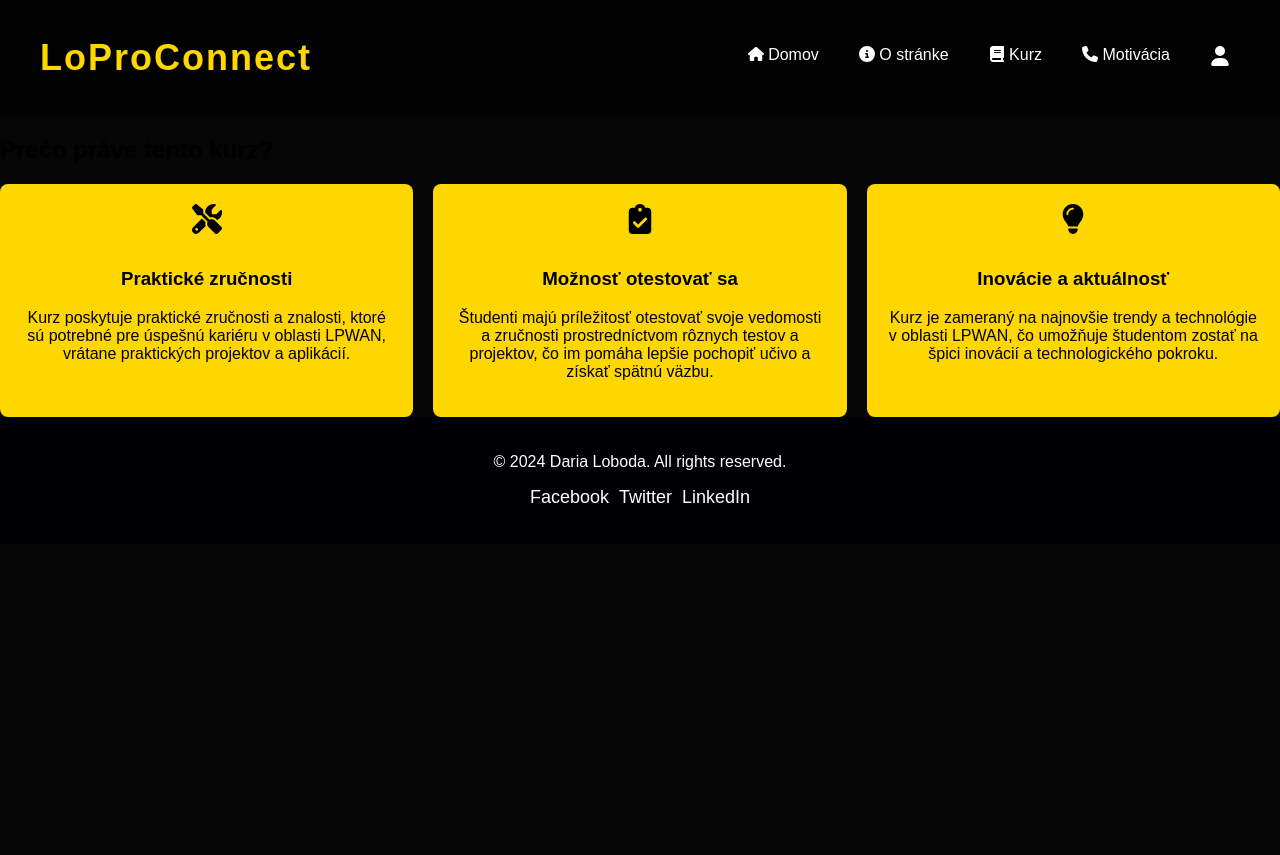
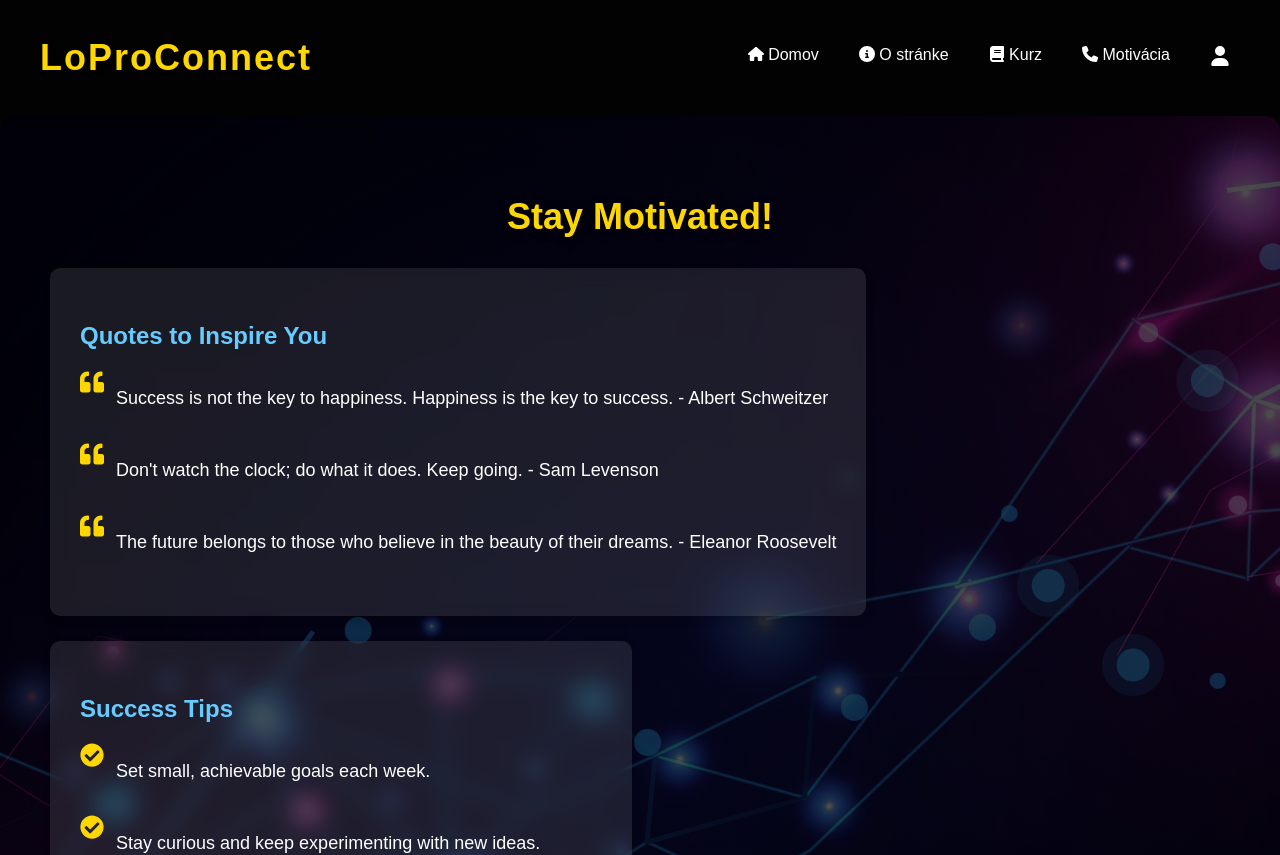
Before and after one commit to darialoboda/loproconnect, a React (Create React App) app: page /motivation in a window 1280 px wide. Shown: the top 855 px of the page. Before the commit the page ends 800 px from the top, so only its background shows below. Built offline with nearby package versions, Linux system fonts and the light colour scheme.

Commit message:
motivation page added

```diff
--- a/src/pages/AboutPage.jsx
+++ b/src/pages/AboutPage.jsx
@@ -5,9 +5,11 @@ import Header from "../components/Header"; // Импортируем Header
 export default function AboutPage() {
   return (
     <div className='header'>
+       <div class="banner-image"></div>
       <div className="about-page">
         <div className="background"></div>
         <div className="content">
+
           <h1 className="title">About Me</h1>
           <p className="subtitle">Get to know me and my course</p>
 
--- a/src/pages/MotivationPage.jsx
+++ b/src/pages/MotivationPage.jsx
@@ -1,29 +1,53 @@
 import React from 'react';
-import { FontAwesomeIcon } from "@fortawesome/react-fontawesome";
-import { faTools, faClipboardCheck, faLightbulb } from '@fortawesome/free-solid-svg-icons';
-import Header from "../components/Header"; // Импортируем Header
+import "../styles/MotivationPage.css";
+import { FaQuoteLeft, FaCheckCircle } from 'react-icons/fa';
 
-export default function MotivationPage() {
+const MotivationSection = () => {
+  const quotes = [
+    "Success is not the key to happiness. Happiness is the key to success. - Albert Schweitzer",
+    "Don't watch the clock; do what it does. Keep going. - Sam Levenson",
+    "The future belongs to those who believe in the beauty of their dreams. - Eleanor Roosevelt"
+  ];
+
+  const tips = [
+    "Set small, achievable goals each week.",
+    "Stay curious and keep experimenting with new ideas.",
+    "Reach out to others in the community for advice and support.",
+    "Celebrate your progress, no matter how small!"
+  ];
+
   return (
-    <div>
-      <h2>Prečo práve tento kurz?</h2>
-      <div className="course-cards">
-        <div className="card">
-          <FontAwesomeIcon icon={faTools} className="card-icon" />
-          <h3>Praktické zručnosti</h3>
-          <p> Kurz poskytuje praktické zručnosti a znalosti, ktoré sú potrebné pre úspešnú kariéru v oblasti LPWAN, vrátane praktických projektov a aplikácií.</p>
+    <div className="motivation-section">
+      <h2 className="motivation-title">Stay Motivated!</h2>
+
+      <div className="content-wrapper">
+        <div className="quote-section">
+          <h3>Quotes to Inspire You</h3>
+          {quotes.map((quote, index) => (
+            <div key={index} className="quote">
+              <FaQuoteLeft className="quote-icon" />
+              <p>{quote}</p>
+            </div>
+          ))}
         </div>
-        <div className="card">
-          <FontAwesomeIcon icon={faClipboardCheck} className="card-icon" />
-          <h3>Možnosť otestovať sa</h3>
-          <p>Študenti majú príležitosť otestovať svoje vedomosti a zručnosti prostredníctvom rôznych testov a projektov, čo im pomáha lepšie pochopiť učivo a získať spätnú väzbu.</p>
+
+        <div className="tips-section">
+          <h3>Success Tips</h3>
+          {tips.map((tip, index) => (
+            <div key={index} className="tip">
+              <FaCheckCircle className="tip-icon" />
+              <p>{tip}</p>
+            </div>
+          ))}
         </div>
-        <div className="card">
-          <FontAwesomeIcon icon={faLightbulb} className="card-icon" />
-          <h3>Inovácie a aktuálnosť</h3>
-          <p>Kurz je zameraný na najnovšie trendy a technológie v oblasti LPWAN, čo umožňuje študentom zostať na špici inovácií a technologického pokroku.</p>
+
+        <div className="progress-tracker">
+          <h3>Track Your Progress</h3>
+          <p>You're just steps away from mastering LPWAN! Keep going and reach your goals.</p>
         </div>
       </div>
     </div>
   );
-}
+};
+
+export default MotivationSection;
--- a/src/styles/AboutPage.css
+++ b/src/styles/AboutPage.css
@@ -13,7 +13,17 @@
     box-sizing: border-box;
     font-family: 'Roboto', sans-serif;
     color: #333;
-    background-color: #000; /* Черний фон */
+    background: linear-gradient(
+        rgba(0, 0, 0, 0.5), /* затемнение сверху */
+        rgba(0, 0, 0, 0.5)
+    ),
+    url('/public/img/background.jpg'); /* путь к изображению */
+    background-size: cover; /* растянуть фон */
+    background-position: center; /* центрировать фон */
+    background-repeat: no-repeat; /* не повторять фон */
+
+    border-radius: 20px; /* закругленные углы */
+    overflow: hidden; /* скрыть содержимое за границами */
 }
 
 /* Main Content */
--- /dev/null
+++ b/src/styles/MotivationPage.css
@@ -0,0 +1,94 @@
+.motivation-section {
+    background: linear-gradient(rgba(0, 0, 0, 0.7), rgba(0, 0, 0, 0.7)), url('/public/img/background.jpg');
+    background-size: cover;
+    background-position: center;
+    color: #f5f5f5;
+    padding: 50px;
+    border-radius: 15px;
+    box-shadow: 0 6px 12px rgba(0, 0, 0, 0.3);
+    max-width: 1800px;
+    margin: auto;
+    position: relative;
+    overflow: hidden;
+}
+
+.motivation-section::before, .motivation-section::after {
+    content: "";
+    position: absolute;
+    background: radial-gradient(circle, rgba(255, 255, 255, 0.1), rgba(0, 0, 0, 0));
+    border-radius: 50%;
+    z-index: -1;
+    animation: pulse 6s infinite alternate;
+}
+
+.motivation-section::before {
+    top: -10%;
+    left: -10%;
+    width: 300px;
+    height: 300px;
+}
+
+.motivation-section::after {
+    bottom: -10%;
+    right: -10%;
+    width: 300px;
+    height: 300px;
+}
+
+@keyframes pulse {
+    from { transform: scale(1); }
+    to { transform: scale(1.3); }
+}
+
+.motivation-title {
+    color: #ffd700;
+    font-size: 36px;
+    text-align: center;
+    margin-bottom: 30px;
+    text-shadow: 2px 2px 10px rgba(0, 0, 0, 0.8);
+}
+
+.content-wrapper {
+    display: flex;
+    flex-direction: column;
+    gap: 25px;
+}
+
+.quote-section, .tips-section, .progress-tracker {
+    background: rgba(255, 255, 255, 0.1);
+    padding: 30px;
+    border-radius: 10px;
+    box-shadow: 0 4px 8px rgba(0, 0, 0, 0.2);
+    backdrop-filter: blur(10px);
+}
+
+.quote-section h3, .tips-section h3, .progress-tracker h3 {
+    color: #66ccff;
+    font-size: 24px;
+    margin-bottom: 20px;
+}
+
+.quote, .tip {
+    display: flex;
+    align-items: flex-start;
+    margin-bottom: 15px;
+    color: #ffffff;
+    font-size: 18px;
+    transition: transform 0.2s ease-in-out;
+}
+
+.quote:hover, .tip:hover {
+    transform: scale(1.05);
+}
+
+.quote-icon, .tip-icon {
+    color: #ffd700;
+    margin-right: 12px;
+    font-size: 24px;
+}
+
+.progress-tracker {
+    text-align: center;
+    color: #a0d911;
+    font-size: 20px;
+}
```
